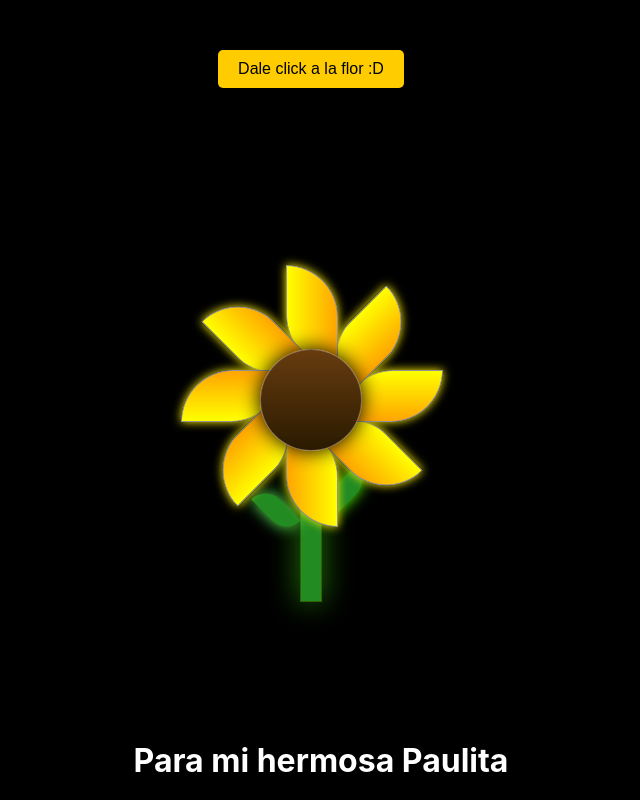
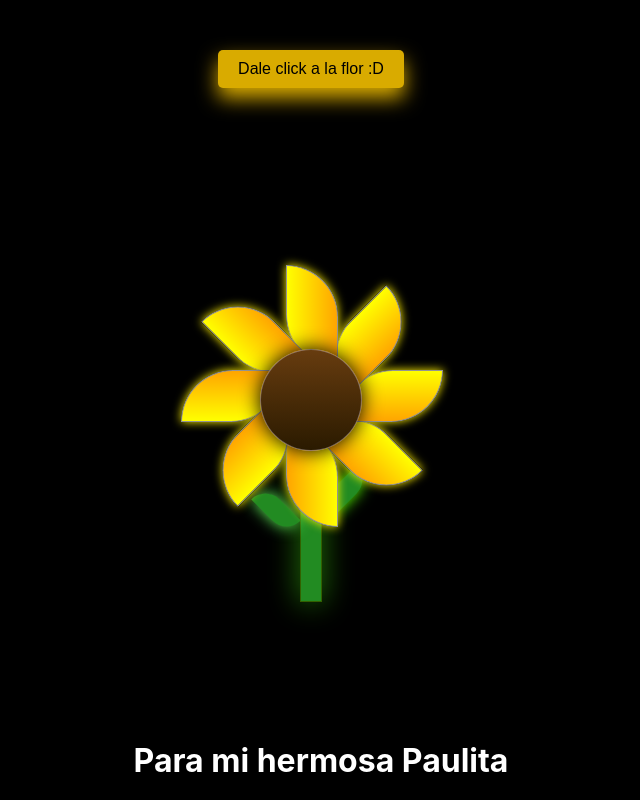
Before and after one commit to Nicolastt/Flor, a React (Create React App) app: page / in a window 1280 px wide. Shown: the whole page, without its empty margins (329-969 px from the left). Built offline with nearby package versions, Linux system fonts and the light colour scheme.

Commit message:
Flor con canción.

```diff
--- a/src/App.css
+++ b/src/App.css
@@ -14,11 +14,17 @@ body{
 button {
   font-size: 1em;
   padding: 10px 20px;
-  background-color: #ffcc00;
+  background-color: #d9ab00;
   border: none;
   border-radius: 5px;
   cursor: pointer;
   margin-bottom: 20px;
+  box-shadow: 0 10px 20px #d9ab00;
+
+}
+
+button:hover{
+  background-color: #ffc700;
 }
 
 button:disabled {
```
